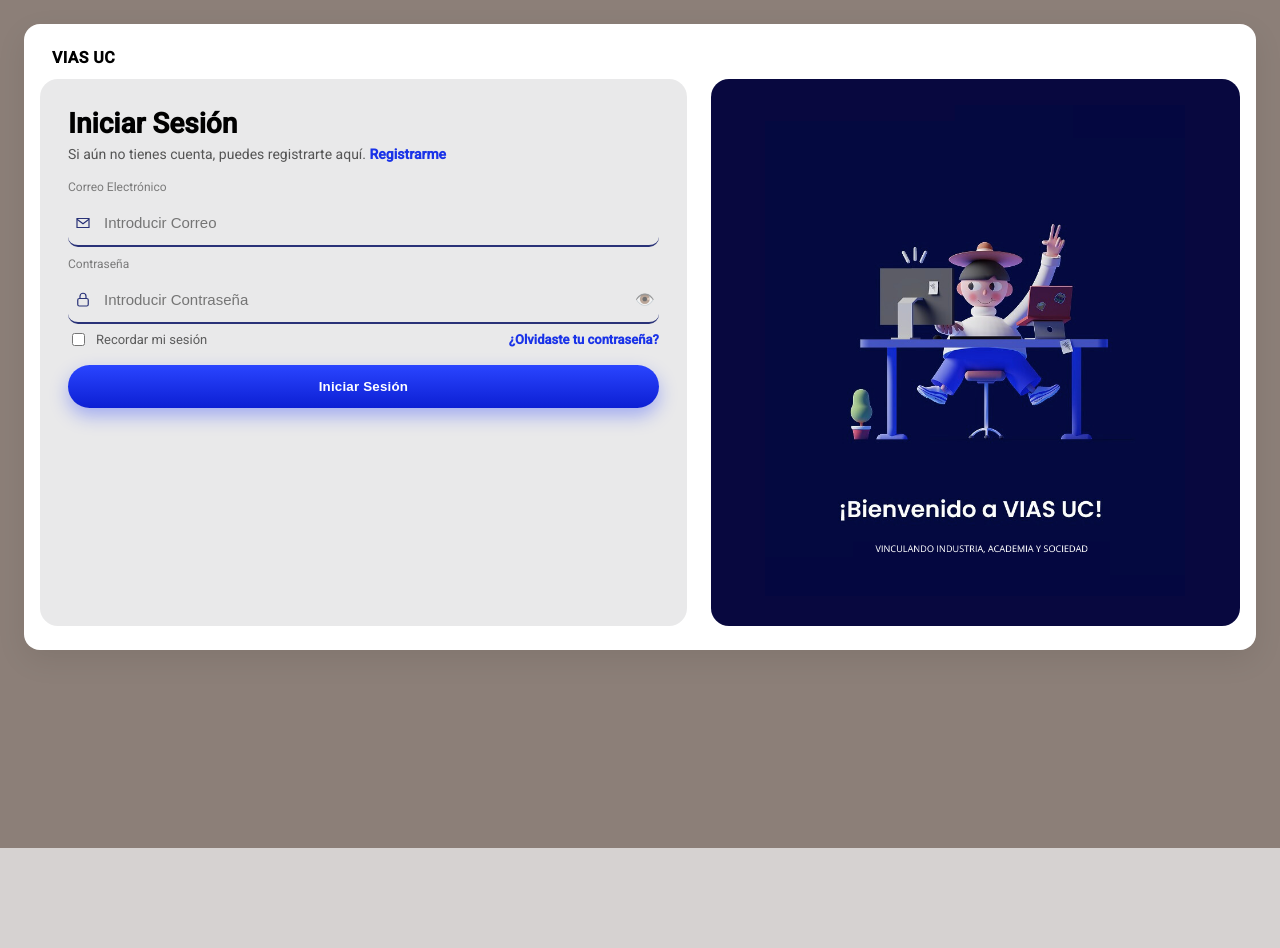
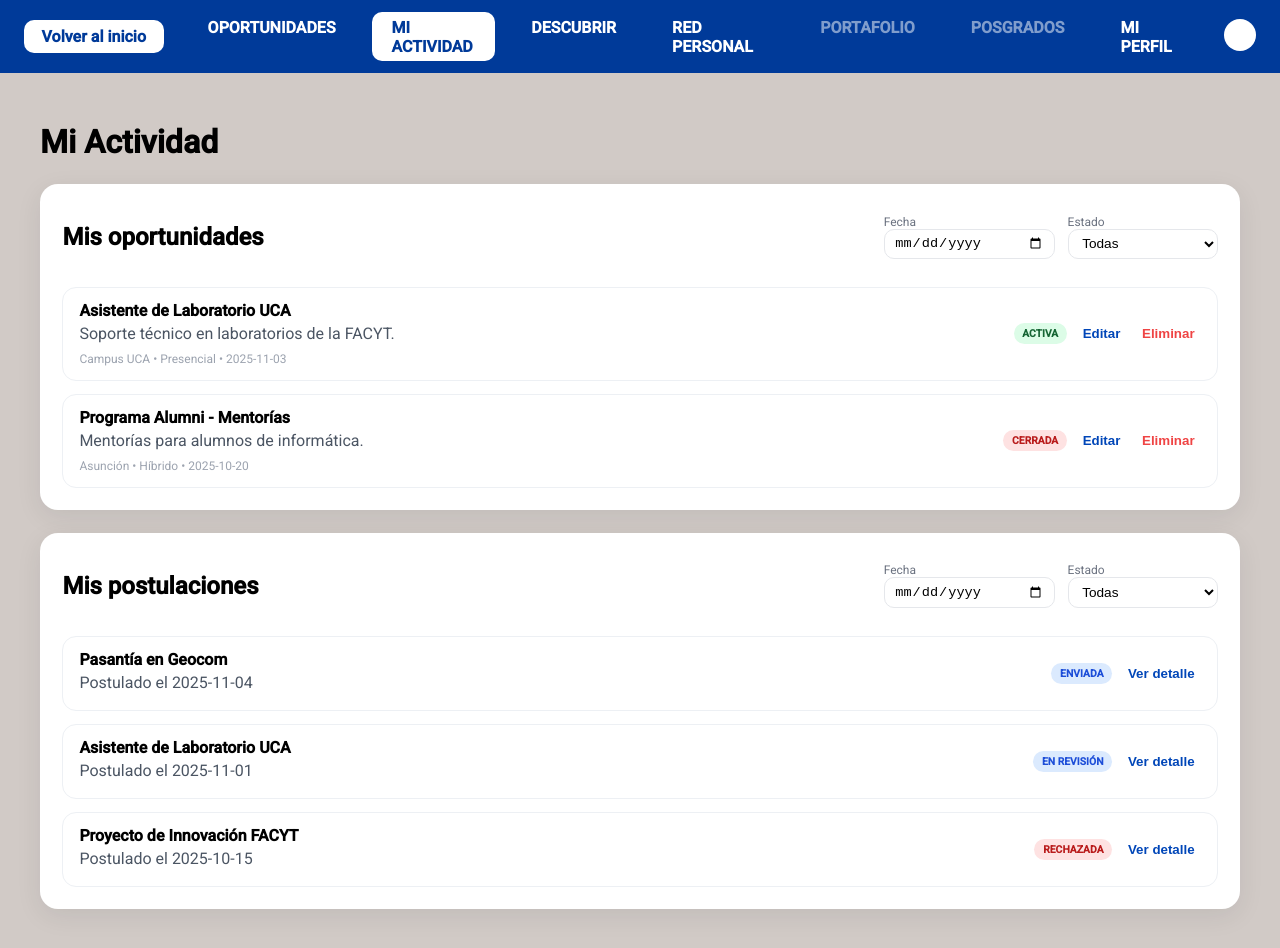
Before and after one commit to ViasUC/Alumni, an Angular app: page /mi-actividad in a window 1280 px wide. Before the commit this address led to /login. Shown: the top 948 px of the page. Before the commit the page ends 848 px from the top, so only its background shows below. Built offline with nearby package versions, Linux system fonts and the light colour scheme.

Commit message:
Pantalla Mi Actividad creada

```diff
--- a/src/app/app.routes.ts
+++ b/src/app/app.routes.ts
@@ -62,6 +62,13 @@ export const routes: Routes = [
       import('./humano/humano.component').then(m => m.HumanoComponent)
   },
 
+  {
+  path: 'mi-actividad',
+  loadComponent: () =>
+    import('./mi-actividad/mi-actividad.component').then(m => m.MiActividadComponent),
+  },
+
+
   // Ruta por defecto
   { path: '**', redirectTo: 'login' }
 ];
--- /dev/null
+++ b/src/app/mi-actividad/mi-actividad.component.css
@@ -0,0 +1,145 @@
+.mi-actividad-page {
+  background: #d1cac6; /* tu gris de fondo */
+  min-height: calc(100vh - 56px);
+  padding: 1.8rem 2.5rem 2.5rem;
+}
+
+.mi-actividad-page h1 {
+  margin-bottom: 1.4rem;
+}
+
+.panel {
+  background: #fff;
+  border-radius: 18px;
+  padding: 1.2rem 1.4rem 1.4rem;
+  margin-bottom: 1.4rem;
+  box-shadow: 0 7px 26px rgba(15, 23, 42, 0.08);
+}
+
+.panel-head {
+  display: flex;
+  justify-content: space-between;
+  align-items: center;
+  gap: 1.5rem;
+  margin-bottom: 1rem;
+}
+
+.filters {
+  display: flex;
+  gap: .8rem;
+  flex-wrap: wrap;
+}
+
+.filters label {
+  display: flex;
+  flex-direction: column;
+  font-size: .75rem;
+  color: #6b7280;
+}
+
+.filters input,
+.filters select {
+  border: 1px solid #e5e7eb;
+  border-radius: 10px;
+  padding: .35rem .6rem;
+  font-size: .85rem;
+  min-width: 150px;
+  background: #fff;
+}
+
+.list {
+  display: flex;
+  flex-direction: column;
+  gap: .8rem;
+}
+
+.item {
+  background: #fff;
+  border: 1px solid #edf0f4;
+  border-radius: 14px;
+  padding: .8rem 1rem;
+  display: flex;
+  justify-content: space-between;
+  gap: 1rem;
+  align-items: center;
+}
+
+.text h3 {
+  margin: 0 0 .3rem;
+  font-size: 1rem;
+}
+
+.text p {
+  margin: 0 0 .3rem;
+  color: #4b5563;
+}
+
+.meta {
+  color: #9ca3af;
+  font-size: .75rem;
+}
+
+.actions {
+  display: flex;
+  gap: .6rem;
+  align-items: center;
+}
+
+.link-primary {
+  background: none;
+  border: none;
+  color: #0046b8;
+  font-weight: 600;
+  cursor: pointer;
+}
+
+.link-danger {
+  background: none;
+  border: none;
+  color: #ef4444;
+  font-weight: 600;
+  cursor: pointer;
+}
+
+.empty {
+  color: #6b7280;
+  font-style: italic;
+}
+
+.badge {
+  padding: .25rem .55rem;
+  border-radius: 999px;
+  font-size: .65rem;
+  font-weight: 600;
+  text-transform: uppercase;
+}
+
+.badge-green {
+  background: #dcfce7;
+  color: #166534;
+}
+
+.badge-red {
+  background: #fee2e2;
+  color: #b91c1c;
+}
+
+.badge-blue {
+  background: #dbeafe;
+  color: #1d4ed8;
+}
+
+/* responsive */
+@media (max-width: 900px) {
+  .panel-head {
+    flex-direction: column;
+    align-items: flex-start;
+  }
+  .item {
+    flex-direction: column;
+    align-items: flex-start;
+  }
+  .actions {
+    flex-wrap: wrap;
+  }
+}
--- /dev/null
+++ b/src/app/mi-actividad/mi-actividad.component.html
@@ -0,0 +1,97 @@
+<!-- barra azul reutilizada -->
+<app-panel-lista activo="actividad"></app-panel-lista>
+
+<div class="mi-actividad-page">
+  <h1>Mi Actividad</h1>
+
+  <!-- SECCIÓN 1: MIS OPORTUNIDADES -->
+  <section class="panel">
+    <div class="panel-head">
+      <h2>Mis oportunidades</h2>
+      <div class="filters">
+        <label>
+          <span>Fecha</span>
+          <input type="date" [(ngModel)]="filtroFechaOpo" />
+        </label>
+        <label>
+          <span>Estado</span>
+          <select [(ngModel)]="filtroEstadoOpo">
+            <option value="todas">Todas</option>
+            <option value="activa">Activa</option>
+            <option value="cerrada">Cerrada</option>
+            <option value="borrador">Borrador</option>
+          </select>
+        </label>
+      </div>
+    </div>
+
+    <div class="list" *ngIf="oportunidadesFiltradas.length; else noOpo">
+      <div class="item" *ngFor="let op of oportunidadesFiltradas">
+        <div class="text">
+          <h3>{{ op.titulo }}</h3>
+          <p>{{ op.descripcion }}</p>
+          <small class="meta">
+            {{ op.ubicacion }} • {{ op.modalidad }} • {{ op.fechaPublicacion }}
+          </small>
+        </div>
+        <div class="actions">
+          <span class="badge" [class.badge-green]="op.estado==='activa'"
+                             [class.badge-red]="op.estado==='cerrada'">
+            {{ op.estado | uppercase }}
+          </span>
+          <button class="link-primary" (click)="editarOportunidad(op)">Editar</button>
+          <button class="link-danger" (click)="eliminarOportunidad(op)">Eliminar</button>
+        </div>
+      </div>
+    </div>
+
+    <ng-template #noOpo>
+      <p class="empty">No tenés oportunidades con esos filtros.</p>
+    </ng-template>
+  </section>
+
+  <!-- SECCIÓN 2: MIS POSTULACIONES -->
+  <section class="panel">
+    <div class="panel-head">
+      <h2>Mis postulaciones</h2>
+      <div class="filters">
+        <label>
+          <span>Fecha</span>
+          <input type="date" [(ngModel)]="filtroFechaPost" />
+        </label>
+        <label>
+          <span>Estado</span>
+          <select [(ngModel)]="filtroEstadoPost">
+            <option value="todas">Todas</option>
+            <option value="enviada">Enviada</option>
+            <option value="en revisión">En revisión</option>
+            <option value="aceptada">Aceptada</option>
+            <option value="rechazada">Rechazada</option>
+          </select>
+        </label>
+      </div>
+    </div>
+
+    <div class="list" *ngIf="postulacionesFiltradas.length; else noPost">
+      <div class="item" *ngFor="let p of postulacionesFiltradas">
+        <div class="text">
+          <h3>{{ p.oportunidadTitulo }}</h3>
+          <p>Postulado el {{ p.fechaPostulacion }}</p>
+        </div>
+        <div class="actions">
+          <span class="badge"
+                [class.badge-blue]="p.estado==='enviada' || p.estado==='en revisión'"
+                [class.badge-green]="p.estado==='aceptada'"
+                [class.badge-red]="p.estado==='rechazada'">
+            {{ p.estado | titlecase }}
+          </span>
+          <button class="link-primary" (click)="verDetallePostulacion(p)">Ver detalle</button>
+        </div>
+      </div>
+    </div>
+
+    <ng-template #noPost>
+      <p class="empty">No tenés postulaciones con esos filtros.</p>
+    </ng-template>
+  </section>
+</div>
--- /dev/null
+++ b/src/app/mi-actividad/mi-actividad.component.ts
@@ -0,0 +1,129 @@
+import { Component } from '@angular/core';
+import { CommonModule } from '@angular/common';
+import { FormsModule } from '@angular/forms';
+import { PanelListaComponent } from '../shared/panel-lista/panel-lista.component';
+
+interface Oportunidad {
+  id: number;
+  titulo: string;
+  descripcion: string;
+  ubicacion?: string;
+  modalidad?: string;
+  fechaPublicacion: string;  // ISO o "2025-11-05"
+  estado: 'activa' | 'cerrada' | 'borrador' | 'postulado';
+  creadaPorUsuario: boolean;
+}
+
+interface Postulacion {
+  id: number;
+  oportunidadTitulo: string;
+  fechaPostulacion: string;
+  estado: 'enviada' | 'aceptada' | 'rechazada' | 'en revisión';
+}
+
+@Component({
+  selector: 'app-mi-actividad',
+  standalone: true,
+  imports: [CommonModule, FormsModule, PanelListaComponent],
+  templateUrl: './mi-actividad.component.html',
+  styleUrls: ['./mi-actividad.component.css']
+})
+export class MiActividadComponent {
+
+  // filtros sección "Mis oportunidades"
+  filtroFechaOpo = '';
+  filtroEstadoOpo = 'todas';
+
+  // filtros sección "Mis postulaciones"
+  filtroFechaPost = '';
+  filtroEstadoPost = 'todas';
+
+  // mock de oportunidades creadas por mí
+  misOportunidades: Oportunidad[] = [
+    {
+      id: 1,
+      titulo: 'Asistente de Laboratorio UCA',
+      descripcion: 'Soporte técnico en laboratorios de la FACYT.',
+      ubicacion: 'Campus UCA',
+      modalidad: 'Presencial',
+      fechaPublicacion: '2025-11-03',
+      estado: 'activa',
+      creadaPorUsuario: true,
+    },
+    {
+      id: 2,
+      titulo: 'Programa Alumni - Mentorías',
+      descripcion: 'Mentorías para alumnos de informática.',
+      ubicacion: 'Asunción',
+      modalidad: 'Híbrido',
+      fechaPublicacion: '2025-10-20',
+      estado: 'cerrada',
+      creadaPorUsuario: true,
+    },
+  ];
+
+  // mock de mis postulaciones
+  misPostulaciones: Postulacion[] = [
+    {
+      id: 10,
+      oportunidadTitulo: 'Pasantía en Geocom',
+      fechaPostulacion: '2025-11-04',
+      estado: 'enviada',
+    },
+    {
+      id: 11,
+      oportunidadTitulo: 'Asistente de Laboratorio UCA',
+      fechaPostulacion: '2025-11-01',
+      estado: 'en revisión',
+    },
+    {
+      id: 12,
+      oportunidadTitulo: 'Proyecto de Innovación FACYT',
+      fechaPostulacion: '2025-10-15',
+      estado: 'rechazada',
+    },
+  ];
+
+  // getters para aplicar filtros en la vista
+  get oportunidadesFiltradas(): Oportunidad[] {
+    return this.misOportunidades.filter(op => {
+      const pasaFecha =
+        !this.filtroFechaOpo ||
+        op.fechaPublicacion === this.filtroFechaOpo;
+
+      const pasaEstado =
+        this.filtroEstadoOpo === 'todas' ||
+        op.estado === this.filtroEstadoOpo;
+
+      return pasaFecha && pasaEstado;
+    });
+  }
+
+  get postulacionesFiltradas(): Postulacion[] {
+    return this.misPostulaciones.filter(p => {
+      const pasaFecha =
+        !this.filtroFechaPost ||
+        p.fechaPostulacion === this.filtroFechaPost;
+
+      const pasaEstado =
+        this.filtroEstadoPost === 'todas' ||
+        p.estado === this.filtroEstadoPost;
+
+      return pasaFecha && pasaEstado;
+    });
+  }
+
+  // acciones iguales a las de oportunidades
+  editarOportunidad(op: Oportunidad) {
+    // acá abrís tu popup de editar
+    console.log('editar', op);
+  }
+
+  eliminarOportunidad(op: Oportunidad) {
+    console.log('eliminar', op);
+  }
+
+  verDetallePostulacion(p: Postulacion) {
+    console.log('ver detalle postulacion', p);
+  }
+}
```
Also changed, not shown: 1 other file (tests, documents, lock files or other folders).
